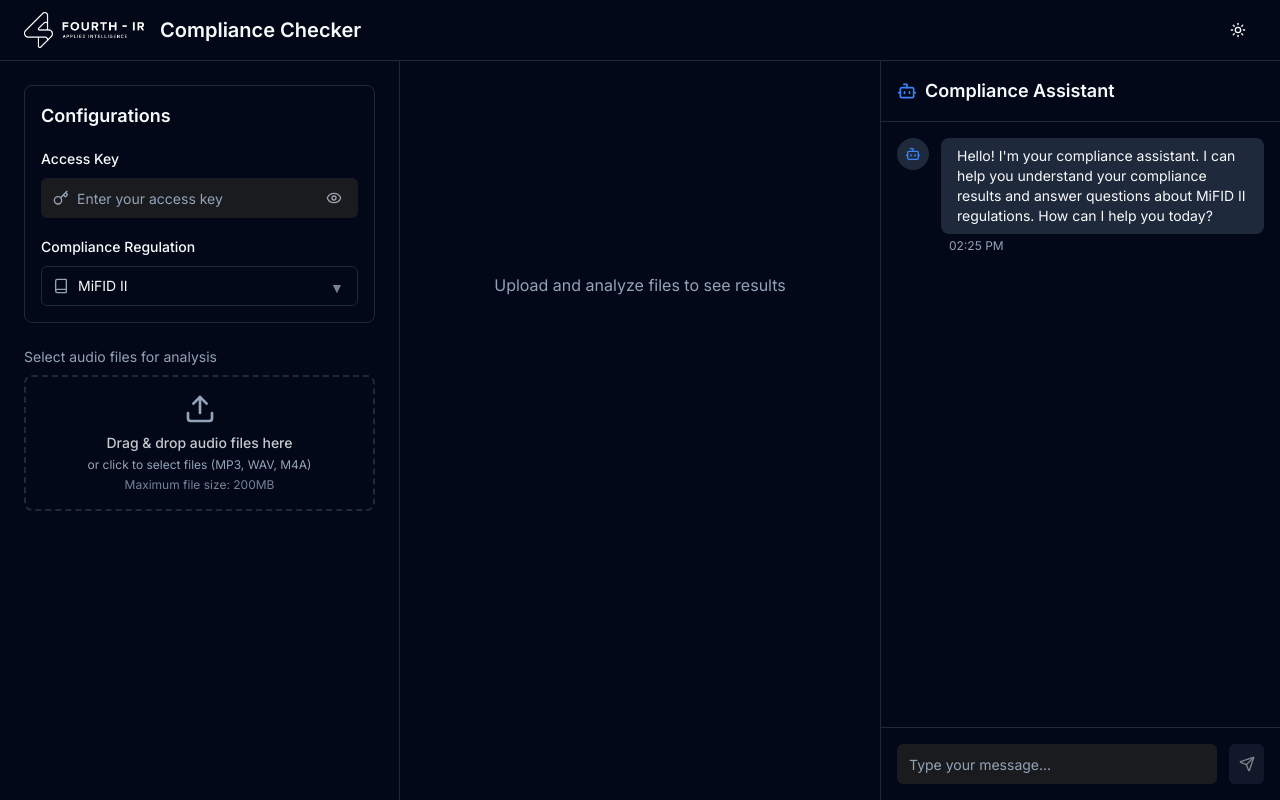
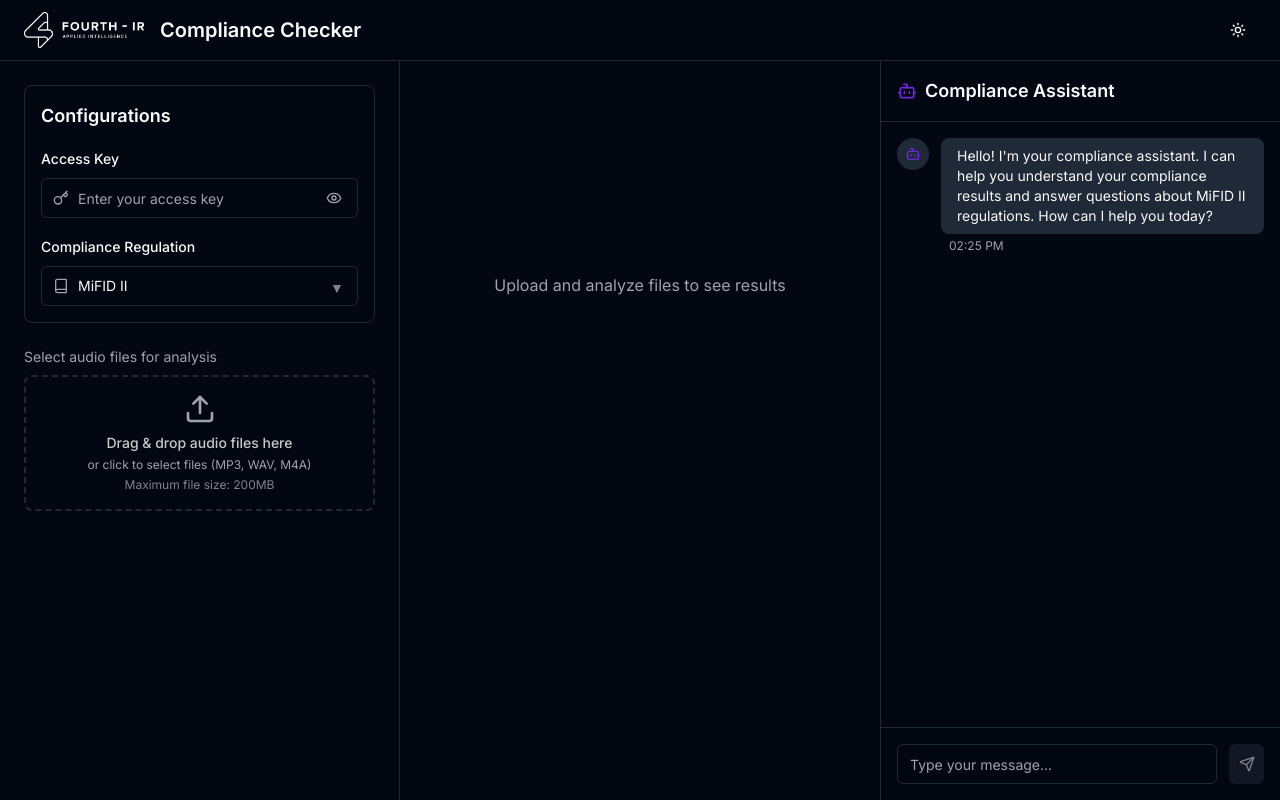
Before and after one commit to sage9705/compliance-checker-frontend, a Next.js app: page / in a window 1280 px wide. Built offline with nearby package versions, Linux system fonts and the light colour scheme.

Commit message:
update styling

```diff
--- a/app/globals.css
+++ b/app/globals.css
@@ -4,69 +4,75 @@
 
 @layer base {
   :root {
-    --background: 0 0% 100%;
-    --foreground: 222.2 84% 4.9%;
+    --background: 0 0% 98%;
+    --foreground: 224 71.4% 4.1%;
 
     --card: 0 0% 100%;
-    --card-foreground: 222.2 84% 4.9%;
+    --card-foreground: 224 71.4% 4.1%;
 
     --popover: 0 0% 100%;
-    --popover-foreground: 222.2 84% 4.9%;
+    --popover-foreground: 224 71.4% 4.1%;
 
-    --primary: 265 89% 78%;
-    --primary-foreground: 0 0% 100%;
+    --primary: 262.1 83.3% 57.8%;
+    --primary-foreground: 210 20% 98%;
 
-    --secondary: 0 0% 96%;
-    --secondary-foreground: 222.2 47.4% 11.2%;
+    --secondary: 220 14.3% 95.9%;
+    --secondary-foreground: 220.9 39.3% 11%;
 
-    --muted: 210 40% 96.1%;
-    --muted-foreground: 215.4 16.3% 46.9%;
+    --muted: 220 14.3% 95.9%;
+    --muted-foreground: 220 8.9% 46.1%;
 
-    --accent: 265 89% 98%;
-    --accent-foreground: 222.2 47.4% 11.2%;
+    --accent: 262.1 83.3% 97.8%;
+    --accent-foreground: 220.9 39.3% 11%;
 
     --destructive: 0 84.2% 60.2%;
-    --destructive-foreground: 210 40% 98%;
+    --destructive-foreground: 210 20% 98%;
 
-    --border: 214.3 31.8% 91.4%;
-    --input: 214.3 31.8% 91.4%;
-    --ring: 265 89% 78%;
+    --border: 220 13% 85%;
+    --input: 220 13% 85%;
+    --ring: 262.1 83.3% 57.8%;
 
     --radius: 0.5rem;
-
-    --gradient-start: 255 192 203;
-    --gradient-end: 147 51 234;
   }
 
   .dark {
-    --background: 222.2 84% 4.9%;
-    --foreground: 210 40% 98%;
+    --background: 224 71.4% 4.1%;
+    --foreground: 210 20% 98%;
 
-    --card: 222.2 84% 4.9%;
-    --card-foreground: 210 40% 98%;
+    --card: 224 71.4% 4.1%;
+    --card-foreground: 210 20% 98%;
 
-    --popover: 222.2 84% 4.9%;
-    --popover-foreground: 210 40% 98%;
+    --popover: 224 71.4% 4.1%;
+    --popover-foreground: 210 20% 98%;
 
-    --primary: 217.2 91.2% 59.8%;
-    --primary-foreground: 222.2 47.4% 11.2%;
+    --primary: 263.4 70% 50.4%;
+    --primary-foreground: 210 20% 98%;
 
-    --secondary: 217.2 32.6% 17.5%;
-    --secondary-foreground: 210 40% 98%;
+    --secondary: 215 27.9% 16.9%;
+    --secondary-foreground: 210 20% 98%;
 
-    --muted: 217.2 32.6% 17.5%;
-    --muted-foreground: 215 20.2% 65.1%;
+    --muted: 215 27.9% 16.9%;
+    --muted-foreground: 217.9 10.6% 64.9%;
 
-    --accent: 217.2 32.6% 17.5%;
-    --accent-foreground: 210 40% 98%;
+    --accent: 215 27.9% 16.9%;
+    --accent-foreground: 210 20% 98%;
 
     --destructive: 0 62.8% 30.6%;
-    --destructive-foreground: 210 40% 98%;
+    --destructive-foreground: 210 20% 98%;
 
-    --border: 217.2 32.6% 17.5%;
-    --input: 217.2 32.6% 17.5%;
-    --ring: 224.3 76.3% 48%;
+    --border: 215 27.9% 16.9%;
+    --input: 215 27.9% 16.9%;
+    --ring: 263.4 70% 50.4%;
   }
+}
+
+/* Additional helper classes for stronger borders when needed */
+.border-strong {
+  @apply border-2 border-gray-300 dark:border-gray-700;
+}
+
+.border-subtle {
+  @apply border border-gray-200 dark:border-gray-800;
 }
 
 .gradient-bg {
--- a/components/ui/input.tsx
+++ b/components/ui/input.tsx
@@ -21,7 +21,7 @@ const Input = React.forwardRef<HTMLInputElement, InputProps>(
                 {label && (
                     <label
                         htmlFor={id}
-                        className="block text-sm font-medium leading-6 text-gray-300 mb-2"
+                        className="block text-sm font-medium leading-6 text-foreground mb-2"
                     >
                         {label}
                     </label>
@@ -30,8 +30,11 @@ const Input = React.forwardRef<HTMLInputElement, InputProps>(
                     <input
                         type={type}
                         className={cn(
-                            "flex h-10 w-full rounded-md bg-[#1A1B1E] px-3 py-2 text-sm ring-offset-background file:border-0 file:bg-transparent file:text-sm file:font-medium placeholder:text-muted-foreground focus-visible:outline-none focus-visible:ring-1 focus-visible:ring-ring focus-visible:ring-offset-1 disabled:cursor-not-allowed disabled:opacity-50",
-                            error && "focus-visible:ring-red-500",
+                            "flex h-10 w-full rounded-md border border-input bg-background px-3 py-2 text-sm",
+                            "ring-offset-background placeholder:text-muted-foreground",
+                            "focus-visible:outline-none focus-visible:ring-2 focus-visible:ring-ring focus-visible:ring-offset-2",
+                            "disabled:cursor-not-allowed disabled:opacity-50",
+                            error && "border-destructive focus-visible:ring-destructive",
                             showPasswordToggle && initialType === 'password' && "pr-10",
                             className
                         )}
@@ -45,7 +48,12 @@ const Input = React.forwardRef<HTMLInputElement, InputProps>(
                         <button
                             type="button"
                             onClick={() => setShowPassword(!showPassword)}
-                            className="absolute right-3 top-1/2 -translate-y-1/2 text-gray-400 hover:text-gray-300 focus:outline-none p-1"
+                            className={cn(
+                                "absolute right-3 top-1/2 -translate-y-1/2",
+                                "text-muted-foreground hover:text-foreground",
+                                "focus:outline-none focus:ring-2 focus:ring-ring focus:ring-offset-2",
+                                "rounded-md p-1"
+                            )}
                             aria-label={showPassword ? "Hide password" : "Show password"}
                         >
                             {showPassword ? (
@@ -60,7 +68,7 @@ const Input = React.forwardRef<HTMLInputElement, InputProps>(
                     <p
                         className={cn(
                             "mt-2 text-sm",
-                            error ? "text-red-500" : "text-gray-400"
+                            error ? "text-destructive" : "text-muted-foreground"
                         )}
                         id={`${id}-description`}
                     >
```
